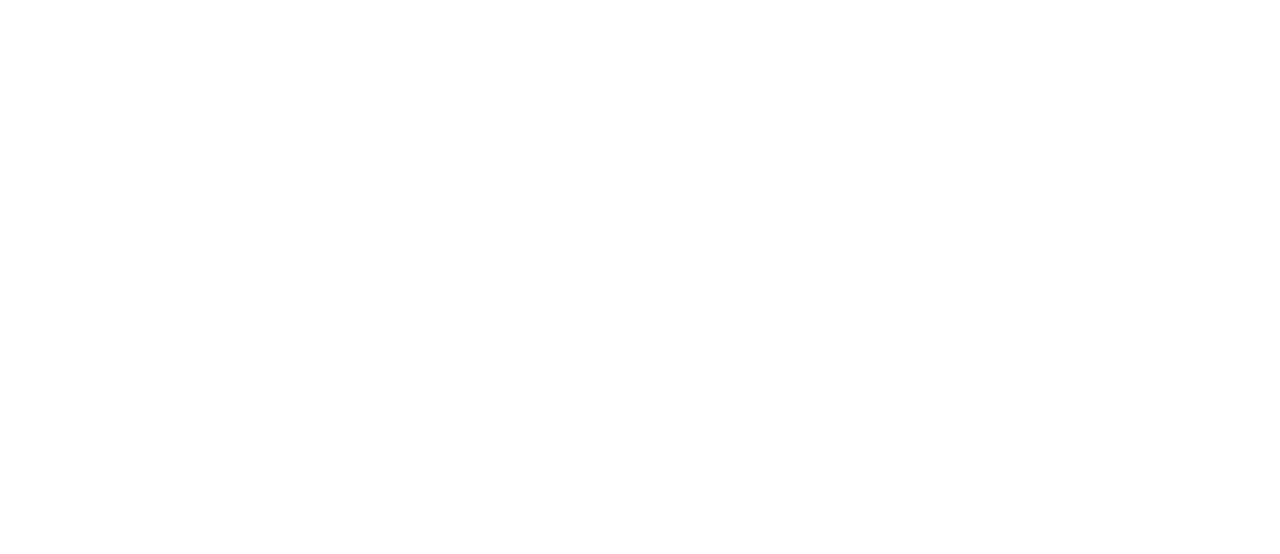
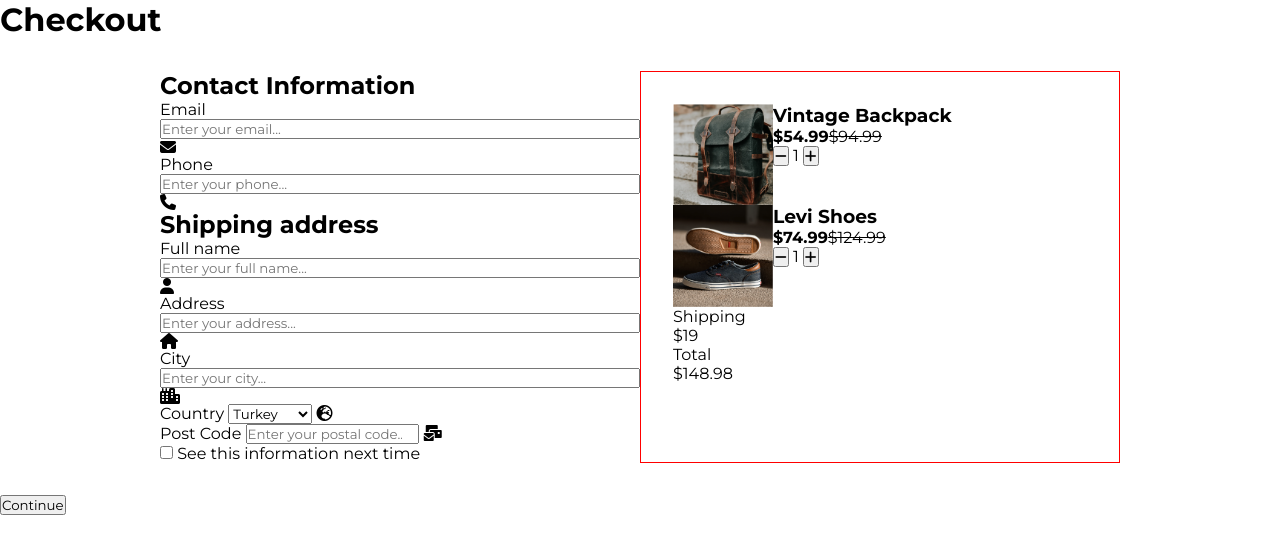
Before and after one commit to 0xkiichiro/check-out-form, a plain HTML site: page index.html in a window 1280 px wide. Drawn offline with Linux system fonts and the light colour scheme.

Commit message:
progress

```diff
--- a/index.html
+++ b/index.html
@@ -6,6 +6,106 @@
     <meta name="viewport" content="width=device-width, initial-scale=1.0" />
     <title>Check-out</title>
     <link rel="stylesheet" href="./style.css" />
+    <script
+      src="https://kit.fontawesome.com/20deca992b.js"
+      crossorigin="anonymous"
+    ></script>
   </head>
-  <body></body>
+  <body>
+    <header>
+      <h1>Checkout</h1>
+    </header>
+    <main class="container">
+      <form action="method" class="form">
+        <h2>Contact Information</h2>
+
+        <label for="email">Email</label>
+        <input type="email" id="email" placeholder="Enter your email..." />
+        <i class="fa-solid fa-envelope"></i>
+
+        <label for="phone">Phone</label>
+        <input type="tel" id="phone" placeholder="Enter your phone..." />
+        <i class="fa-solid fa-phone"></i>
+
+        <h2>Shipping address</h2>
+
+        <label for="full">Full name</label>
+        <input type="text" id="full" placeholder="Enter your full name..." />
+        <i class="fa-solid fa-user"></i>
+
+        <label for="address">Address</label>
+        <input type="text" id="address" placeholder="Enter your address..." />
+        <i class="fa-solid fa-house"></i>
+
+        <label for="city">City</label>
+        <input type="text" id="city" placeholder="Enter your city..." />
+        <i class="fa-solid fa-city"></i>
+
+        <div class="country-post">
+          <div class="country">
+            <label for="country">Country</label>
+            <select name="country" id="country">
+              <option value="turkey">Turkey</option>
+              <option value="germany">Germany</option>
+              <option value="usa">USA</option>
+              <option value="canada">Canada</option>
+              <option value="uk">UK</option>
+            </select>
+            <i class="fa-solid fa-earth-europe"></i>
+          </div>
+          <div class="post">
+            <label for="post">Post Code</label>
+            <input
+              type="number"
+              id="post"
+              placeholder="Enter your postal code..."
+            />
+            <i class="fa-solid fa-envelopes-bulk"></i>
+          </div>
+        </div>
+        <div class="next-time">
+          <input type="checkbox" name="next" id="next" />
+          <label for="next">See this information next time</label>
+        </div>
+      </form>
+      <div class="products">
+        <div class="product">
+          <img src="./img/photo1.png" alt="photo-1" />
+          <div class="info">
+            <h3>Vintage Backpack</h3>
+            <p><strong>$54.99</strong><del id="old_price">$94.99</del></p>
+            <div class="amount">
+              <button><i class="fa-solid fa-minus"></i></button>
+              <span>1</span>
+              <button><i class="fa-solid fa-plus"></i></button>
+            </div>
+          </div>
+        </div>
+
+        <div class="product">
+          <img src="./img/photo2.png" alt="photo-2" />
+          <div class="info">
+            <h3>Levi Shoes</h3>
+            <p><strong>$74.99</strong><del id="old_price">$124.99</del></p>
+            <div class="amount">
+              <button><i class="fa-solid fa-minus"></i></button>
+              <span>1</span>
+              <button><i class="fa-solid fa-plus"></i></button>
+            </div>
+          </div>
+        </div>
+
+        <div class="total">
+          <p>Shipping</p>
+          <p>$19</p>
+        </div>
+
+        <div class="total">
+          <p>Total</p>
+          <p>$148.98</p>
+        </div>
+      </div>
+    </main>
+    <button class="continue">Continue</button>
+  </body>
 </html>
--- a/style.css
+++ b/style.css
@@ -0,0 +1,33 @@
+@import url("https://fonts.googleapis.com/css2?family=Montserrat:wght@400;500;600;700&display=swap");
+
+* {
+  margin: 0;
+  padding: 0;
+  box-sizing: border-box;
+  font-family: "Montserrat", sans-serif;
+}
+
+.container {
+  display: grid;
+  grid-template-columns: 1fr 1fr;
+  width: 75%;
+  margin: 2rem auto;
+}
+
+form {
+  display: flex;
+  flex-direction: column;
+}
+
+.products {
+  padding: 2rem;
+  border: 1px solid red;
+}
+
+.product {
+  display: flex;
+}
+
+.product img {
+  width: 100px;
+}
```
